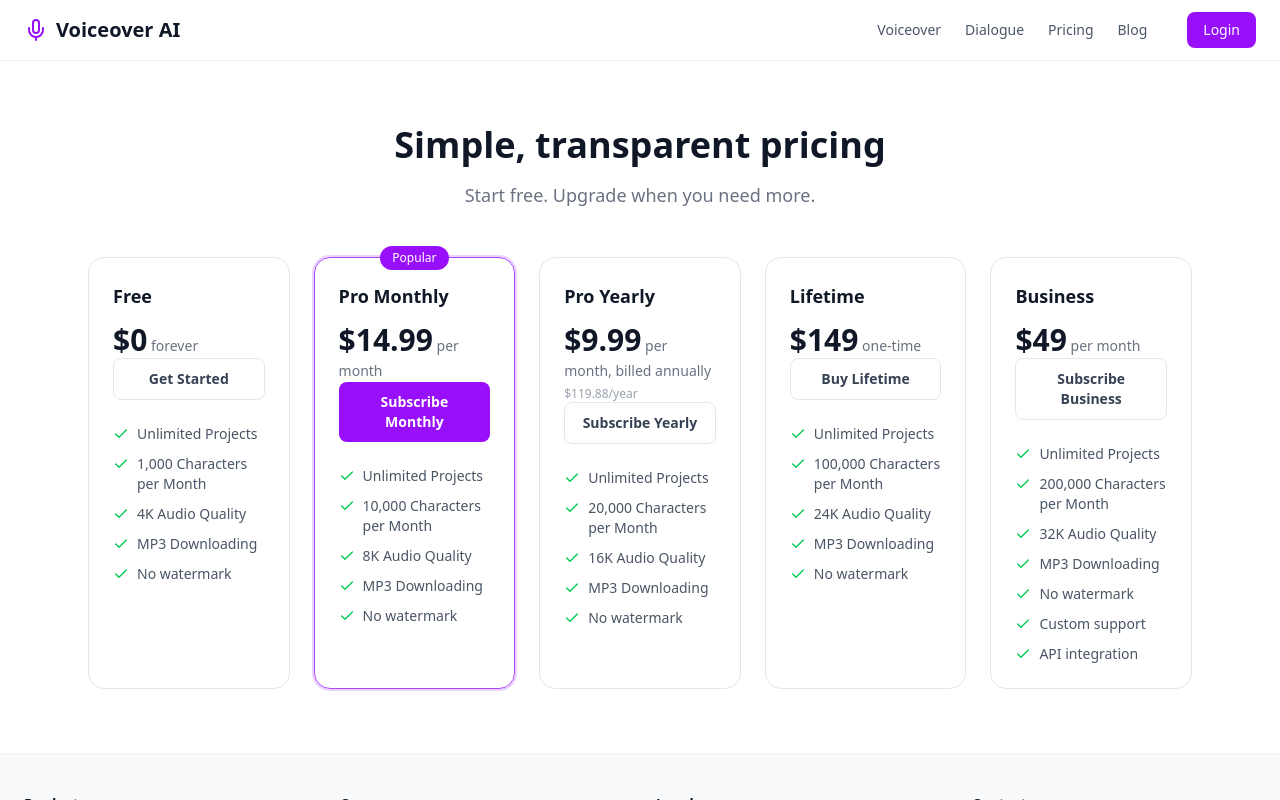
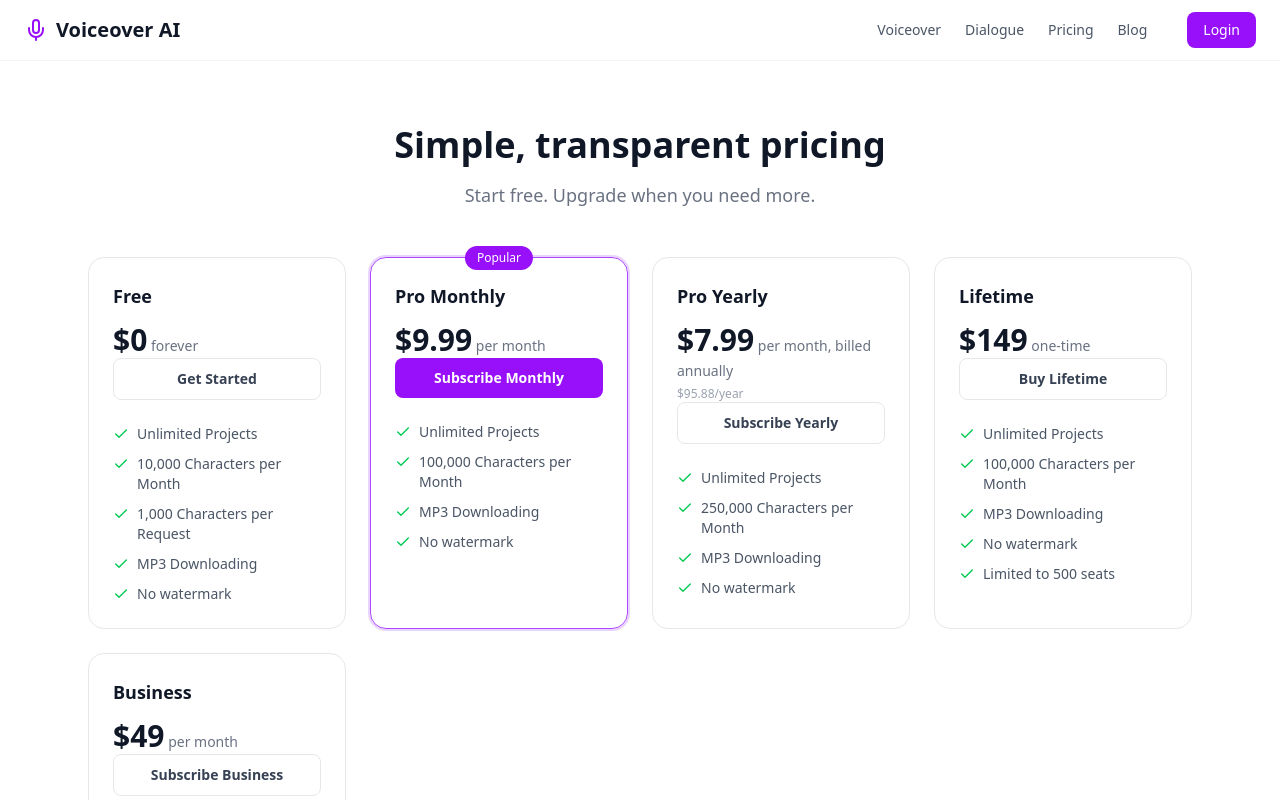
Before and after one commit to zl819044596/voiceover, a Next.js app in the folder Desktop/ai-tool-site/: page /pricing in a window 1280 px wide. Shown: the top 800 px of the page. Built offline with nearby package versions, Linux system fonts and the light colour scheme.

Commit message:
pricing overhaul + business tier + clone login wall

```diff
--- a/Desktop/ai-tool-site/src/app/pricing/page.tsx
+++ b/Desktop/ai-tool-site/src/app/pricing/page.tsx
@@ -14,38 +14,36 @@ const plans = [
     productId: null,
     features: [
       "Unlimited Projects",
-      "1,000 Characters per Month",
-      "4K Audio Quality",
+      "10,000 Characters per Month",
+      "1,000 Characters per Request",
       "MP3 Downloading",
       "No watermark",
     ],
   },
   {
     name: "Pro Monthly",
-    price: "$14.99",
+    price: "$9.99",
     period: "per month",
     cta: "Subscribe Monthly",
-    productId: "prod_imbjTBoctkxvQyKOZNMMx",
+    productId: "prod_6i35t3PDKABIwpugKXq9IV",
     featured: true,
     features: [
       "Unlimited Projects",
-      "10,000 Characters per Month",
-      "8K Audio Quality",
+      "100,000 Characters per Month",
       "MP3 Downloading",
       "No watermark",
     ],
   },
   {
     name: "Pro Yearly",
-    price: "$9.99",
+    price: "$7.99",
     period: "per month, billed annually",
-    subtext: "$119.88/year",
+    subtext: "$95.88/year",
     cta: "Subscribe Yearly",
-    productId: "prod_50QQGRTE0C8qa0pJLxpxCI",
+    productId: "prod_2XbnoPWpc9Gfq7rFTR6qTW",
     features: [
       "Unlimited Projects",
-      "20,000 Characters per Month",
-      "16K Audio Quality",
+      "250,000 Characters per Month",
       "MP3 Downloading",
       "No watermark",
     ],
@@ -55,13 +53,13 @@ const plans = [
     price: "$149",
     period: "one-time",
     cta: "Buy Lifetime",
-    productId: "prod_4Zlx95y7z4Y7uXx4LxpuG6",
+    productId: "prod_5SC6SMZsrRNFxhkNilsMBN",
     features: [
       "Unlimited Projects",
       "100,000 Characters per Month",
-      "24K Audio Quality",
       "MP3 Downloading",
       "No watermark",
+      "Limited to 500 seats",
     ],
   },
   {
@@ -69,15 +67,14 @@ const plans = [
     price: "$49",
     period: "per month",
     cta: "Subscribe Business",
-    productId: "prod_33Zqk6TWXknTKl4FkPEQsQ",
+    productId: "prod_1Z4E00JBKlHYut6Gp1I4kG",
     features: [
       "Unlimited Projects",
-      "200,000 Characters per Month",
-      "32K Audio Quality",
+      "1,000,000 Characters per Month",
       "MP3 Downloading",
       "No watermark",
-      "Custom support",
-      "API integration",
+      "API Access",
+      "Custom Support",
     ],
   },
 ];
@@ -112,10 +109,10 @@ export default function PricingPage() {
 
     // Pro member — check which plan this is
     const planIdMap: Record<string, string> = {
-      prod_imbjTBoctkxvQyKOZNMMx: "pro_monthly",
-      prod_50QQGRTE0C8qa0pJLxpxCI: "pro_yearly",
-      prod_4Zlx95y7z4Y7uXx4LxpuG6: "lifetime",
-      prod_33Zqk6TWXknTKl4FkPEQsQ: "business",
+      prod_6i35t3PDKABIwpugKXq9IV: "pro_monthly",
+      prod_2XbnoPWpc9Gfq7rFTR6qTW: "pro_yearly",
+      prod_5SC6SMZsrRNFxhkNilsMBN: "lifetime",
+      prod_1Z4E00JBKlHYut6Gp1I4kG: "business",
     };
     const thisPlanName = planIdMap[plan.productId];
 
@@ -151,7 +148,7 @@ export default function PricingPage() {
         </p>
       </div>
 
-      <div className="mt-12 grid gap-6 sm:grid-cols-2 lg:grid-cols-3 xl:grid-cols-5">
+      <div className="mt-12 grid gap-6 sm:grid-cols-2 lg:grid-cols-4">
         {plans.map((plan) => (
           <div
             key={plan.name}
--- a/Desktop/ai-tool-site/src/app/voiceover/page.tsx
+++ b/Desktop/ai-tool-site/src/app/voiceover/page.tsx
@@ -38,6 +38,7 @@ import {
   getTodayUsed,
 } from "@/lib/usage-tracker";
 import { ShareBonus } from "@/components/share-bonus";
+import { useAuth } from "@/lib/auth-context";
 
 const CLONED_VOICES_KEY = "voiceover-cloned-voices";
 const FAVORITES_KEY = "voiceover-favorites";
@@ -172,6 +173,8 @@ const TAG_LABELS: Record<string, string> = {
 };
 
 export default function VoiceoverPage() {
+  const { isLoggedIn, login } = useAuth();
+
   // ── Voice & language ──
   const [voice, setVoice] = useState<string>(cosyvoiceVoices[0].id);
   const [selectedLang, setSelectedLang] = useState<LanguageCode>("zh");
@@ -472,6 +475,10 @@ Output ONLY the polished script — no explanations, no markdown.`,
 
   // ── Clone panel helpers ──
   const openClonePanel = () => {
+    if (!isLoggedIn) {
+      login();
+      return;
+    }
     setCloneOpen(true);
     setTimeout(
       () =>
@@ -518,6 +525,10 @@ Output ONLY the polished script — no explanations, no markdown.`,
   };
 
   const handleCloneSubmit = async () => {
+    if (!isLoggedIn) {
+      login();
+      return;
+    }
     if (!cloneFile) {
       setCloneError("请先上传音频文件");
       return;
@@ -547,6 +558,9 @@ Output ONLY the polished script — no explanations, no markdown.`,
 
       const res = await fetch("/api/tts/clone", {
         method: "POST",
+        headers: {
+          Authorization: `Bearer ${localStorage.getItem("authToken") || ""}`,
+        },
         body: fd,
       });
 
@@ -609,7 +623,7 @@ Output ONLY the polished script — no explanations, no markdown.`,
         <div>
           <h1 className="text-2xl font-bold text-gray-900">AI Voiceover Studio</h1>
           <p className="mt-1 text-sm text-gray-500">
-            Turn text into natural voiceover audio. Free tier: {freeQuota.maxCharsPerTts} chars, {freeQuota.dailyTtsCount}x/day.
+            Turn text into natural voiceover audio. Free tier: 10,000 chars/month, 1,000 chars/request.
           </p>
         </div>
         <span className="rounded-full bg-purple-50 px-3 py-1 text-xs font-medium text-purple-600 ring-1 ring-purple-200">
@@ -994,7 +1008,13 @@ Output ONLY the polished script — no explanations, no markdown.`,
                 🔬 克隆声音 · Voice Cloning
               </h3>
               <button
-                onClick={() => setCloneOpen(!cloneOpen)}
+                onClick={() => {
+                  if (!isLoggedIn) {
+                    login();
+                    return;
+                  }
+                  setCloneOpen(!cloneOpen);
+                }}
                 className="text-xs text-gray-400 hover:text-gray-600"
               >
                 {cloneOpen ? "收起 ▲" : "展开 ▼"}
--- a/Desktop/ai-tool-site/src/config/site.ts
+++ b/Desktop/ai-tool-site/src/config/site.ts
@@ -135,7 +135,7 @@ export const allVoices: Voice[] = [...cosyvoiceVoices];
 
 export const freeQuota = {
   dailyTtsCount: 3,
-  maxCharsPerTts: 10000,
+  maxCharsPerTts: 1000,
 } as const;
 
 export const shareBonus = {
@@ -144,10 +144,17 @@ export const shareBonus = {
   totalBonusCap: 30,
 } as const;
 
-export const proQuota = {
-  monthlyCount: 500,
-  maxCharsPerTts: 10000,
-} as const;
+/** Per-plan quotas (chars per month + per-request cap) */
+export const planQuotas: Record<
+  string,
+  { label: string; monthlyChars: number; maxCharsPerTts: number; limit?: number }
+> = {
+  free: { label: "Free", monthlyChars: 10000, maxCharsPerTts: 1000 },
+  pro_monthly: { label: "Pro Monthly", monthlyChars: 100000, maxCharsPerTts: 10000 },
+  pro_yearly: { label: "Pro Yearly", monthlyChars: 250000, maxCharsPerTts: 10000 },
+  lifetime: { label: "Lifetime", monthlyChars: 100000, maxCharsPerTts: 10000, limit: 500 },
+  business: { label: "Business", monthlyChars: 1000000, maxCharsPerTts: 10000 },
+};
 
 export const shareConfig = {
   bonusCreditsPerShare: 3,
--- a/Desktop/ai-tool-site/src/workers/api-proxy.ts
+++ b/Desktop/ai-tool-site/src/workers/api-proxy.ts
@@ -116,10 +116,10 @@ interface Subscription {
 
 // Product ID to plan name mapping
 const PRODUCT_PLANS: Record<string, { plan: string; label: string }> = {
-  prod_imbjTBoctkxvQyKOZNMMx: { plan: "pro_monthly", label: "Pro Monthly" },
-  prod_50QQGRTE0C8qa0pJLxpxCI: { plan: "pro_yearly", label: "Pro Yearly" },
-  prod_4Zlx95y7z4Y7uXx4LxpuG6: { plan: "lifetime", label: "Lifetime" },
-  prod_33Zqk6TWXknTKl4FkPEQsQ: { plan: "business", label: "Business" },
+  prod_6i35t3PDKABIwpugKXq9IV: { plan: "pro_monthly", label: "Pro Monthly" },
+  prod_2XbnoPWpc9Gfq7rFTR6qTW: { plan: "pro_yearly", label: "Pro Yearly" },
+  prod_5SC6SMZsrRNFxhkNilsMBN: { plan: "lifetime", label: "Lifetime" },
+  prod_1Z4E00JBKlHYut6Gp1I4kG: { plan: "business", label: "Business" },
 };
 
 async function getSubscription(env: Env, email: string): Promise<Subscription | null> {
@@ -135,7 +135,7 @@ async function setSubscription(env: Env, email: string, sub: Subscription): Prom
 
 // --- Creem Checkout ---
 
-const CREEM_API_BASE = "https://test-api.creem.io/v1";
+const CREEM_API_BASE = "https://api.creem.io/v1";
 
 async function creemCheckout(request: Request, env: Env): Promise<Response> {
   try {
@@ -231,22 +231,28 @@ async function verifyPayment(request: Request, env: Env): Promise<Response> {
     }
 
     const cdata = await cres.json() as {
-      order: { status: string; id: string };
-      product: { id: string };
+      status?: string;
+      product?: { id: string } | string;
+      order?: { status: string; id: string };
     };
+
+    // Determine payment status and order ID
+    const orderStatus = cdata.order?.status || cdata.status || "";
+    const orderId = cdata.order?.id || "";
+    const productId = typeof cdata.product === "string" ? cdata.product : cdata.product?.id || "";
 
     // Check if order is completed/paid
     const paidStatuses = ["completed", "paid", "active", "fulfilled"];
-    if (!paidStatuses.includes(cdata.order.status)) {
+    if (!paidStatuses.includes(orderStatus)) {
       return Response.json({
         verified: false,
-        status: cdata.order.status,
+        status: orderStatus,
         message: "Payment not yet confirmed",
       }, { headers: corsHeaders });
     }
 
     // Payment confirmed — write subscription
-    const planInfo = PRODUCT_PLANS[cdata.product.id];
+    const planInfo = PRODUCT_PLANS[productId];
     if (!planInfo) {
       return Response.json({ error: "Unknown product" }, { status: 400, headers: corsHeaders });
     }
@@ -255,7 +261,7 @@ async function verifyPayment(request: Request, env: Env): Promise<Response> {
       plan: planInfo.plan,
       status: "active",
       checkoutId: checkoutId,
-      creemOrderId: cdata.order.id,
+      creemOrderId: orderId,
       purchasedAt: new Date().toISOString(),
     };
 
@@ -413,6 +419,17 @@ async function ttsGenerate(request: Request, env: Env): Promise<Response> {
 }
 
 async function ttsClone(request: Request, env: Env): Promise<Response> {
+  // Voice cloning requires login (server-side enforcement)
+  const authHeader = request.headers.get("Authorization");
+  if (!authHeader || !authHeader.startsWith("Bearer ")) {
+    return Response.json({ error: "请先登录后再使用克隆功能" }, { status: 401, headers: corsHeaders });
+  }
+  const token = authHeader.slice(7);
+  const payload = await verifyJwt(token, env.JWT_SECRET);
+  if (!payload) {
+    return Response.json({ error: "登录已过期，请重新登录" }, { status: 401, headers: corsHeaders });
+  }
+
   const formData = await request.formData();
   const audioFile = formData.get("audio_file") as File | null;
   const promptText = formData.get("prompt_text") as string;
```
